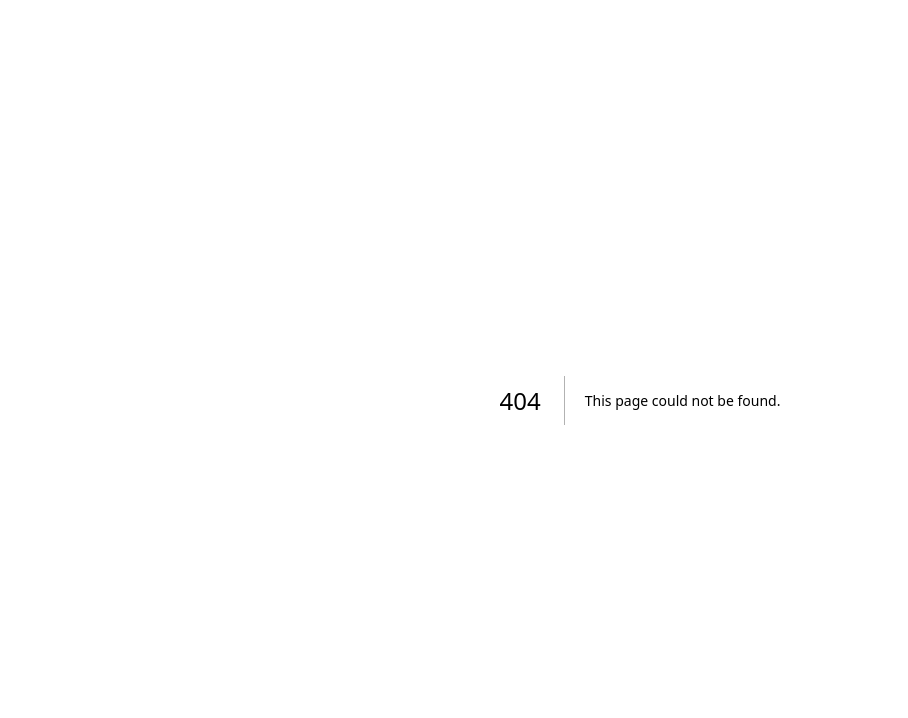
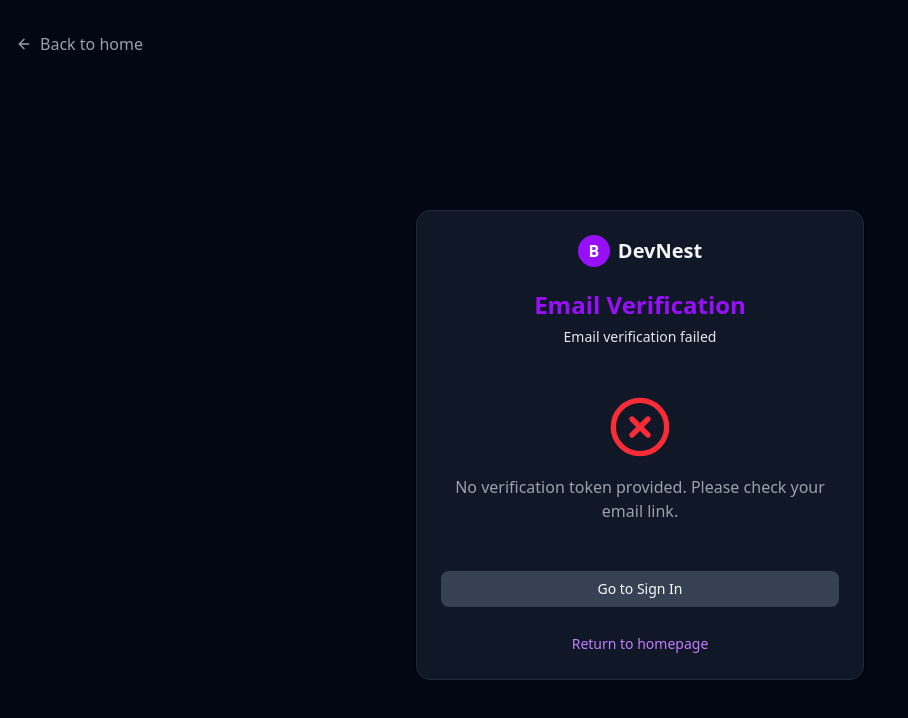
Before and after one commit to talhabilal-dev/devnest-frontend, a Next.js app: page /verify-email in a window 1280 px wide. Before the commit this address had no page. Shown: the top 718 px of the page, without its empty margins (0-908 px from the left). Built offline with nearby package versions, Linux system fonts and the light colour scheme; no server answers.

Commit message:
feat: implement email verification page and loading state; refactor profile picture upload handling

```diff
--- a/src/app/signup/page.jsx
+++ b/src/app/signup/page.jsx
@@ -8,9 +8,11 @@ import { Input } from "@/components/ui/input";
 import { Label } from "@/components/ui/label";
 import ProfilePictureUpload from "@/components/profile-picture-upload";
 import api from "@/lib/axios";
+import { useRouter } from "next/navigation";
 import { toast } from "sonner";
 
 export default function SignupPage() {
+  const router = useRouter();
   const [isLoading, setIsLoading] = useState(false);
   const [profilePicture, setProfilePicture] = useState(null);
 
@@ -48,12 +50,14 @@ export default function SignupPage() {
       return;
     }
 
+
     try {
       setIsLoading(true);
       const formData = new FormData(e.currentTarget);
       formData.append("profilePicture", profilePicture || "");
 
-      const res = await api.post("/register", formData, {
+      console.log(formData);
+      const res = await api.post("/auth/register", formData, {
         headers: { "Content-Type": "multipart/form-data" },
       });
 
@@ -79,7 +83,7 @@ export default function SignupPage() {
         </Link>
       </div>
 
-      <div className="flex-1 flex items-center justify-center px-4 py-12">
+      <div className="flex-1 flex items-center justify-center px-4">
         <motion.div
           className="w-full max-w-md"
           initial={{ opacity: 0, y: 20 }}
--- /dev/null
+++ b/src/app/verify-email/loading.jsx
@@ -0,0 +1,3 @@
+export default function Loading() {
+  return null;
+}
--- /dev/null
+++ b/src/app/verify-email/page.jsx
@@ -0,0 +1,156 @@
+"use client";
+
+import { useEffect, useState } from "react";
+import { useRouter, useSearchParams } from "next/navigation";
+import Link from "next/link";
+import { motion } from "framer-motion";
+import { ArrowLeft, CheckCircle, XCircle, Loader2 } from "lucide-react";
+import { Button } from "@/components/ui/button";
+import {
+  Card,
+  CardContent,
+  CardDescription,
+  CardHeader,
+  CardTitle,
+} from "@/components/ui/card";
+import api from "@/lib/axios";
+import { toast } from "sonner";
+export default function VerifyEmailPage() {
+  const router = useRouter();
+  const searchParams = useSearchParams();
+  const token = searchParams.get("token");
+
+  console.log("Token:", token);
+
+  const [verificationState, setVerificationState] = useState("loading");
+  const [errorMessage, setErrorMessage] = useState("");
+
+  useEffect(() => {
+    const verifyEmailToken = async () => {
+      if (!token) {
+        setVerificationState("error");
+        setErrorMessage(
+          "No verification token provided. Please check your email link."
+        );
+        return;
+      }
+
+      try {
+        const response = await api.post(`/auth/verify-email/${token}`);
+        console.log("Response:", response.data);
+
+        if (response.data.success) {
+          toast.success("Email verified successfully!");
+
+          setVerificationState("success");
+        } else {
+          toast.error("Email verification failed. Please try again.");
+          setVerificationState("error");
+          setErrorMessage(
+            "Invalid or expired verification token. Please request a new verification email."
+          );
+        }
+      } catch (error) {
+        setVerificationState("error");
+        setErrorMessage(
+          "An error occurred while verifying your email. Please try again later."
+        );
+      }
+    };
+
+    verifyEmailToken();
+  }, [token]);
+
+  return (
+    <div className="min-h-screen bg-gray-950 text-gray-100 flex flex-col">
+      <div className="container mx-auto px-4 py-8">
+        <Link
+          href="/"
+          className="inline-flex items-center text-gray-400 hover:text-white transition-colors"
+        >
+          <ArrowLeft className="mr-2 h-4 w-4" />
+          Back to home
+        </Link>
+      </div>
+
+      <div className="flex-1 flex items-center justify-center px-4 py-12">
+        <motion.div
+          className="w-full max-w-md"
+          initial={{ opacity: 0, y: 20 }}
+          animate={{ opacity: 1, y: 0 }}
+          transition={{ duration: 0.5 }}
+        >
+          <Card className="border-gray-800 bg-gray-900">
+            <CardHeader className="text-center">
+              <div className="flex items-center justify-center gap-2 mb-4">
+                <div className="h-8 w-8 rounded-full bg-purple-600 flex items-center justify-center">
+                  <span className="font-bold text-white">B</span>
+                </div>
+                <span className="font-bold text-xl text-zinc-100">DevNest</span>
+              </div>
+              <CardTitle className="text-2xl text-purple-600">
+                Email Verification
+              </CardTitle>
+              <CardDescription className="text-gray-200">
+                {verificationState === "loading"
+                  ? "Verifying your email address..."
+                  : verificationState === "success"
+                  ? "Your email has been verified successfully!"
+                  : "Email verification failed"}
+              </CardDescription>
+            </CardHeader>
+            <CardContent className="space-y-6">
+              <div className="flex flex-col items-center justify-center py-6">
+                {verificationState === "loading" && (
+                  <Loader2 className="h-16 w-16 text-purple-600 animate-spin" />
+                )}
+
+                {verificationState === "success" && (
+                  <CheckCircle className="h-16 w-16 text-green-500" />
+                )}
+
+                {verificationState === "error" && (
+                  <XCircle className="h-16 w-16 text-red-500" />
+                )}
+
+                <p className="mt-4 text-center text-zinc-400">
+                  {verificationState === "loading" &&
+                    "Please wait while we verify your email address..."}
+
+                  {verificationState === "success" &&
+                    "Thank you for verifying your email address. You can now sign in to your account."}
+
+                  {verificationState === "error" && errorMessage}
+                </p>
+              </div>
+
+              {verificationState !== "loading" && (
+                <Button
+                  className={`w-full ${
+                    verificationState === "success"
+                      ? "bg-purple-600 hover:bg-purple-700"
+                      : "bg-gray-700 hover:bg-gray-600"
+                  }`}
+                  onClick={() => router.push("/signin")}
+                >
+                  Go to Sign In
+                </Button>
+              )}
+
+              {verificationState === "error" && (
+                <div className="text-center">
+                  <Link
+                    href="/"
+                    className="text-sm text-purple-400 hover:text-purple-300"
+                  >
+                    Return to homepage
+                  </Link>
+                </div>
+              )}
+            </CardContent>
+          </Card>
+        </motion.div>
+      </div>
+    </div>
+  );
+}
--- a/src/components/profile-picture-upload.jsx
+++ b/src/components/profile-picture-upload.jsx
@@ -11,11 +11,7 @@ export default function ProfilePictureUpload({ value, onChange }) {
   const handleFileChange = (e) => {
     const file = e.target.files?.[0];
     if (file) {
-      const reader = new FileReader();
-      reader.onload = (event) => {
-        onChange(event.target?.result);
-      };
-      reader.readAsDataURL(file);
+      onChange(file);
     }
   };
 
@@ -54,6 +50,8 @@ export default function ProfilePictureUpload({ value, onChange }) {
     }
   };
 
+  const preview = value ? URL.createObjectURL(value) : "/placeholder.svg";
+
   return (
     <div className="relative">
       <input
@@ -79,10 +77,9 @@ export default function ProfilePictureUpload({ value, onChange }) {
         whileHover={{ scale: 1.05 }}
         transition={{ duration: 0.2 }}
       >
-        {value ? (
         <div className="relative w-full h-full">
           <img
-              src={value || "/placeholder.svg"}
+            src={preview}
             alt="Profile"
             className="w-full h-full object-cover"
           />
@@ -90,12 +87,6 @@ export default function ProfilePictureUpload({ value, onChange }) {
             <Upload className="h-6 w-6 text-white" />
           </div>
         </div>
-        ) : (
-          <div className="flex flex-col items-center justify-center text-gray-400">
-            <User className="h-10 w-10 mb-2" />
-            <span className="text-xs text-center">Upload photo</span>
-          </div>
-        )}
       </motion.div>
 
       {value && (
```
Lines whose indentation alone changed are shown as unchanged.
